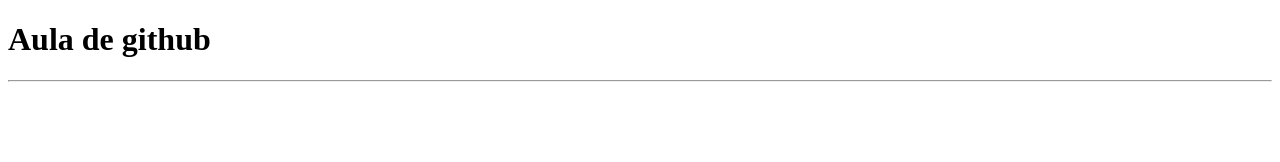
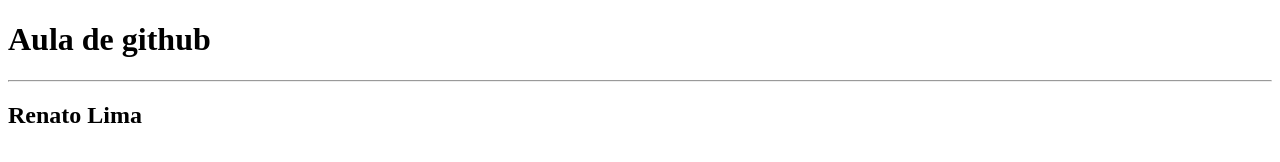
Before and after one commit to romero-gt/git-flow, a plain HTML site: page index.html in a window 1280 px wide. Drawn offline with Linux system fonts and the light colour scheme.

Commit message:
meu nome

```diff
--- a/index.html
+++ b/index.html
@@ -8,5 +8,6 @@
 <body>
     <h1>Aula de github</h1>
     <hr>
+    <h2>Renato Lima</h2>
 </body>
 </html>
```
